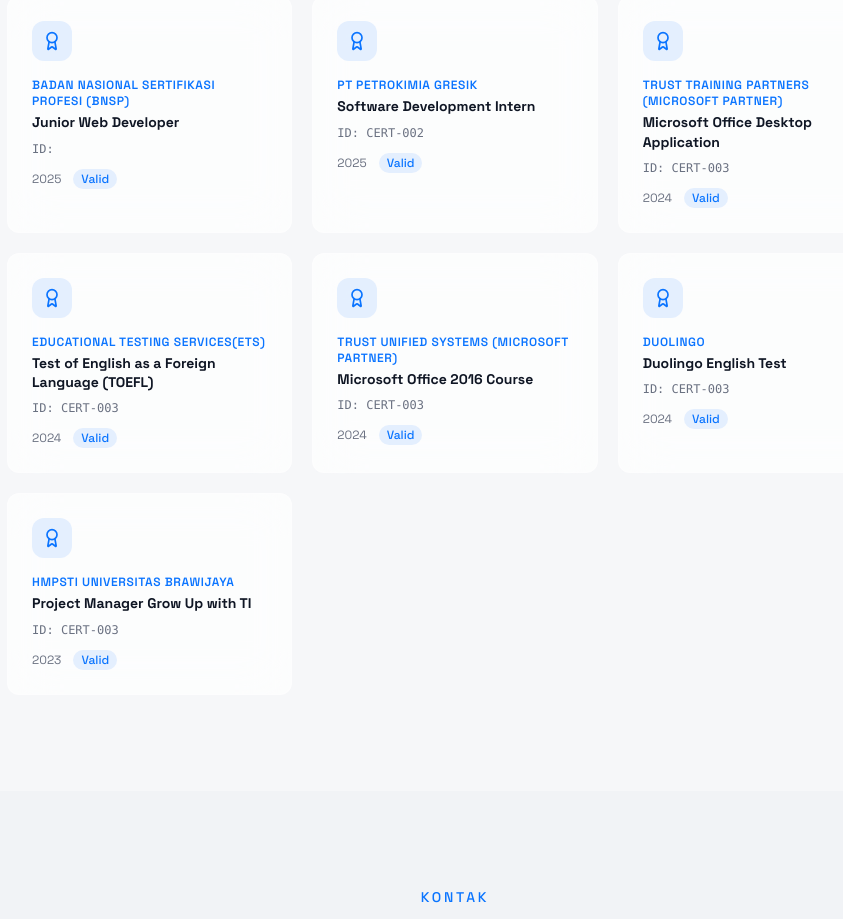
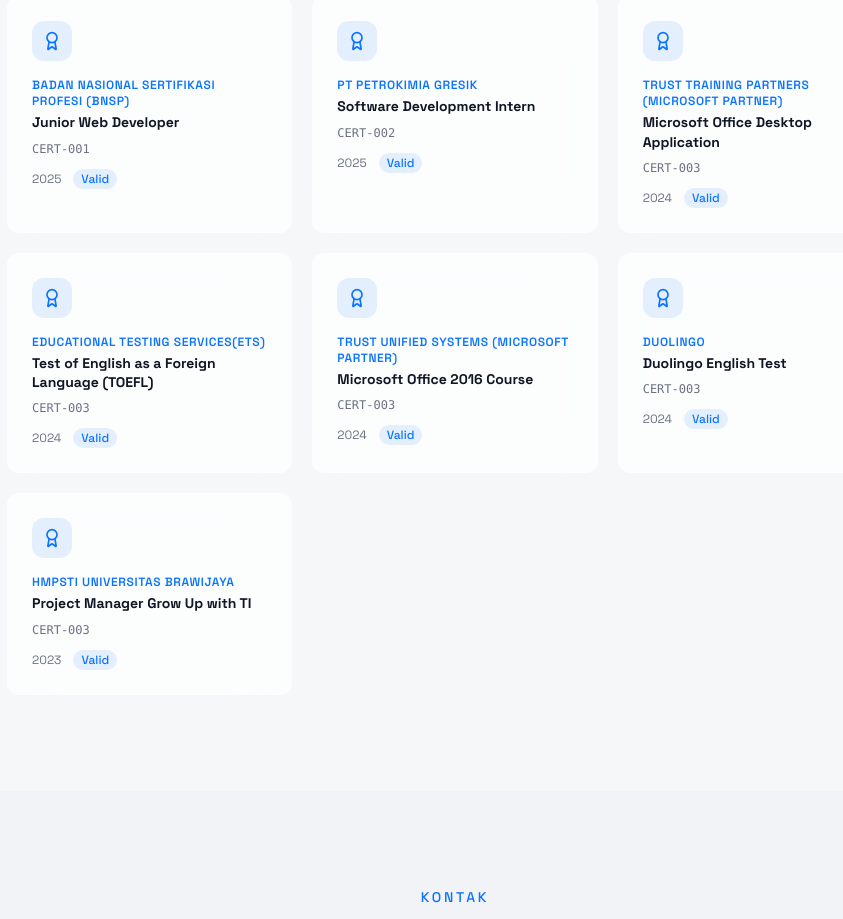
Before and after one commit to rendyandreano/rendyandreano.github.io, a React (Vite) app: page / in a window 1280 px wide. Shown: the part 7080-7999 px from the top of the page, without its empty margins (185-1028 px from the left). Built offline with nearby package versions, Linux system fonts and the light colour scheme; the HTML template or start-up script is replaced by a standard one.

Commit message:
edit new

```diff
--- a/src/components/Certifications.tsx
+++ b/src/components/Certifications.tsx
@@ -13,42 +13,42 @@
     issuer: "PT Petrokimia Gresik",
     name: "Software Development Intern",
     date: "2025",
-    credential: "CERT-002",
+    description: "CERT-002",
     status: "valid",
   },
   {
     issuer: "Trust Training Partners (Microsoft Partner)",
     name: "Microsoft Office Desktop Application",
     date: "2024",
-    credential: "CERT-003",
+    description: "CERT-003",
     status: "valid",
   },
   {
     issuer: "Educational Testing Services(ETS)",
     name: "Test of English as a Foreign Language (TOEFL)",
     date: "2024",
-    credential: "CERT-003",
+    description: "CERT-003",
     status: "valid",
   },
   {
     issuer: "Trust Unified Systems (Microsoft Partner)",
     name: "Microsoft Office 2016 Course",
     date: "2024",
-    credential: "CERT-003",
+    description: "CERT-003",
     status: "valid",
   },
   {
     issuer: "Duolingo",
     name: "Duolingo English Test",
     date: "2024",
-    credential: "CERT-003",
+    description: "CERT-003",
     status: "valid",
   },
   {
     issuer: "HMPSTI Universitas Brawijaya",
     name: "Project Manager Grow Up with TI",
     date: "2023",
-    credential: "CERT-003",
+    description: "CERT-003",
     status: "valid",
   },
 ];
@@ -71,7 +71,7 @@
         <div className="grid grid-cols-1 sm:grid-cols-2 lg:grid-cols-3 gap-5">
           {certifications.map((cert, i) => (
             <motion.div
-              key={cert.credential}
+              key={cert.description}
               initial={{ opacity: 0, y: 40 }}
               whileInView={{ opacity: 1, y: 0 }}
               viewport={{ once: true }}
@@ -83,7 +83,7 @@
               </div>
               <p className="text-xs text-primary font-semibold tracking-wider uppercase mb-1">{cert.issuer}</p>
               <h3 className="text-sm font-bold text-foreground leading-snug">{cert.name}</h3>
-              <p className="text-xs text-muted-foreground font-mono mt-2">ID: {cert.credential}</p>
+              <p className="text-xs text-muted-foreground font-mono mt-2">{cert.description}</p>
               <div className="flex items-center gap-3 mt-3">
                 <span className="text-xs text-muted-foreground">{cert.date}</span>
                 <span className="text-xs px-2 py-0.5 rounded-full bg-primary/10 text-primary font-medium">
```
